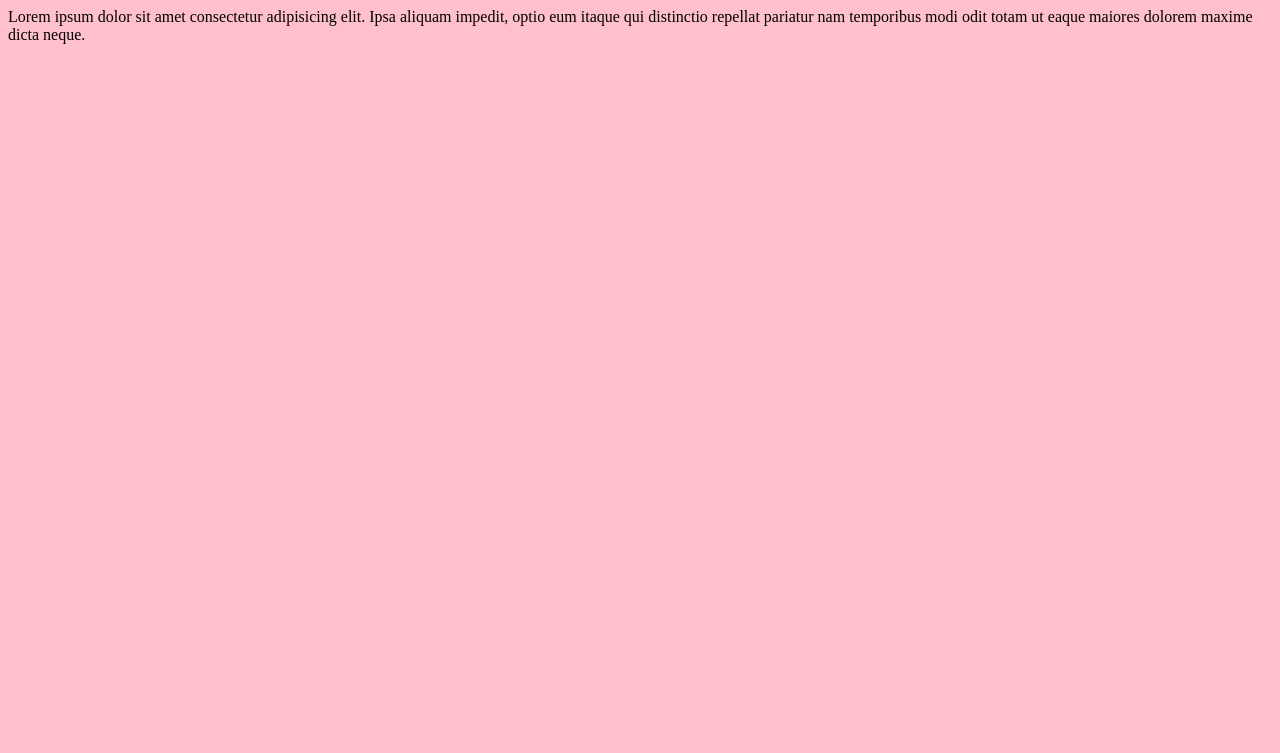
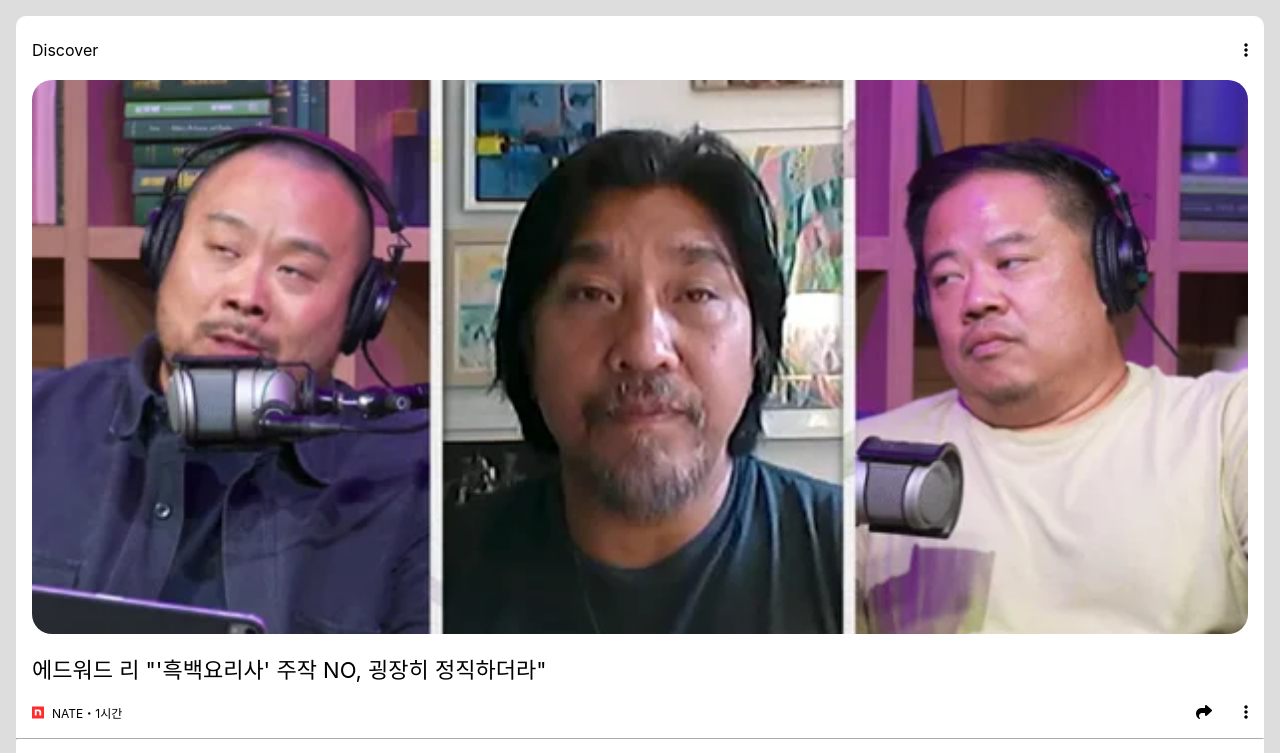
Before and after one commit to lee3jjang/html-challenge, a plain HTML site: page day1/index.html in a window 1280 px wide. Shown: the top 753 px of the page. Drawn offline with Linux system fonts and the light colour scheme; a web font is replaced by a local one.

Commit message:
Run day1-2

```diff
--- a/day1/index.html
+++ b/day1/index.html
@@ -3,13 +3,99 @@
   <head>
     <meta charset="UTF-8" />
     <meta name="viewport" content="width=device-width, initial-scale=1.0" />
-    <title>Document</title>
+    <title>Day1</title>
+    <link
+      rel="stylesheet"
+      as="style"
+      crossorigin
+      href="https://cdn.jsdelivr.net/gh/orioncactus/pretendard@v1.3.9/dist/web/variable/pretendardvariable.min.css"
+    />
+    <script
+      src="https://kit.fontawesome.com/2619335990.js"
+      crossorigin="anonymous"
+    ></script>
     <link rel="stylesheet" href="styles.css" />
     <script src="script.js"></script>
   </head>
   <body>
-    Lorem ipsum dolor sit amet consectetur adipisicing elit. Ipsa aliquam
-    impedit, optio eum itaque qui distinctio repellat pariatur nam temporibus
-    modi odit totam ut eaque maiores dolorem maxime dicta neque.
+    <div class="container">
+      <div class="container-header">
+        <div class="container-title">Discover</div>
+        <div class="container-actions">
+          <i class="fa-solid fa-ellipsis-vertical"></i>
+        </div>
+      </div>
+      <div class="container-body">
+        <div class="card">
+          <div class="card-body">
+            <img class="card-image" src="resource/img.webp" alt="" />
+            <p class="card-title">
+              에드워드 리 "'흑백요리사' 주작 NO, 굉장히 정직하더라"
+            </p>
+          </div>
+          <div class="card-footer">
+            <div class="author">
+              <img class="author-icon" src="resource/icon.svg" alt="" />
+              <div class="author-detail">
+                <span>NATE</span>・<span>1시간</span>
+              </div>
+            </div>
+            <div class="card-actions">
+              <div class="card-share"><i class="fa-solid fa-share"></i></div>
+              <div class="card-more">
+                <i class="fa-solid fa-ellipsis-vertical"></i>
+              </div>
+            </div>
+          </div>
+        </div>
+        <hr class="card-divider" />
+        <div class="card">
+          <div class="card-body">
+            <img class="card-image" src="resource/img.webp" alt="" />
+            <p class="card-title">
+              에드워드 리 "'흑백요리사' 주작 NO, 굉장히 정직하더라"
+            </p>
+          </div>
+          <div class="card-footer">
+            <div class="author">
+              <img class="author-icon" src="resource/icon.svg" alt="" />
+              <div class="author-detail">
+                <span>NATE</span>・<span>1시간</span>
+              </div>
+            </div>
+            <div class="card-actions">
+              <div class="card-share"><i class="fa-solid fa-share"></i></div>
+              <div class="card-more">
+                <i class="fa-solid fa-ellipsis-vertical"></i>
+              </div>
+            </div>
+          </div>
+        </div>
+        <hr class="card-divider" />
+        <div class="card">
+          <div class="card-body">
+            <img class="card-image" src="resource/img.webp" alt="" />
+            <p class="card-title">
+              에드워드 리 "'흑백요리사' 주작 NO, 굉장히 정직하더라"
+            </p>
+          </div>
+          <div class="card-footer">
+            <div class="author">
+              <img class="author-icon" src="resource/icon.svg" alt="" />
+              <div class="author-detail">
+                <span>NATE</span>・<span>1시간</span>
+              </div>
+            </div>
+            <div class="card-actions">
+              <div class="card-share"><i class="fa-solid fa-share"></i></div>
+              <div class="card-more">
+                <i class="fa-solid fa-ellipsis-vertical"></i>
+              </div>
+            </div>
+          </div>
+        </div>
+        <hr class="card-divider" />
+      </div>
+    </div>
   </body>
 </html>
--- a/day1/styles.css
+++ b/day1/styles.css
@@ -1,3 +1,78 @@
 * {
-  background-color: pink;
+  margin: 0;
+  font-family: "Pretendard Variable", Pretendard, -apple-system,
+    BlinkMacSystemFont, system-ui, Roboto, "Helvetica Neue", "Segoe UI",
+    "Apple SD Gothic Neo", "Noto Sans KR", "Malgun Gothic", "Apple Color Emoji",
+    "Segoe UI Emoji", "Segoe UI Symbol", sans-serif;
 }
+
+body {
+  background: #dddddd;
+  padding: 16px;
+}
+
+.container {
+  border-radius: 10px;
+  background: #ffffff;
+  padding: 24px 0px;
+  min-width: 360px;
+}
+
+.container-header {
+  display: flex;
+  justify-content: space-between;
+  margin-bottom: 20px;
+  margin: 0px 16px 20px;
+}
+
+.container-body {
+  display: flex;
+  flex-direction: column;
+  gap: 16px;
+}
+
+.author {
+  display: flex;
+  font-size: 12px;
+  gap: 8px;
+}
+
+.author-icon {
+  width: 12px;
+}
+
+.card {
+  display: flex;
+  flex-direction: column;
+  gap: 18px;
+  margin: 0px 16px;
+}
+
+.card-footer {
+  display: flex;
+  justify-content: space-between;
+  align-items: center;
+}
+
+.card-actions {
+  display: flex;
+  gap: 32px;
+}
+
+.card-body {
+  display: flex;
+  flex-direction: column;
+  gap: 18px;
+}
+
+.card-image {
+  border-radius: 20px;
+}
+
+.card-title {
+  font-size: 22px;
+}
+
+.card-divider {
+  border-color: #ffffff;
+}
--- a/template/styles.css
+++ b/template/styles.css
@@ -1,3 +1,7 @@
 * {
-  background-color: pink;
+  margin: 0;
+  font-family: "Pretendard Variable", Pretendard, -apple-system,
+    BlinkMacSystemFont, system-ui, Roboto, "Helvetica Neue", "Segoe UI",
+    "Apple SD Gothic Neo", "Noto Sans KR", "Malgun Gothic", "Apple Color Emoji",
+    "Segoe UI Emoji", "Segoe UI Symbol", sans-serif;
 }
```
Also changed, not shown: template/index.html (+7 -1 lines), day1/resource/icon.svg (added), day1/resource/img.webp (added), 1 other file.
